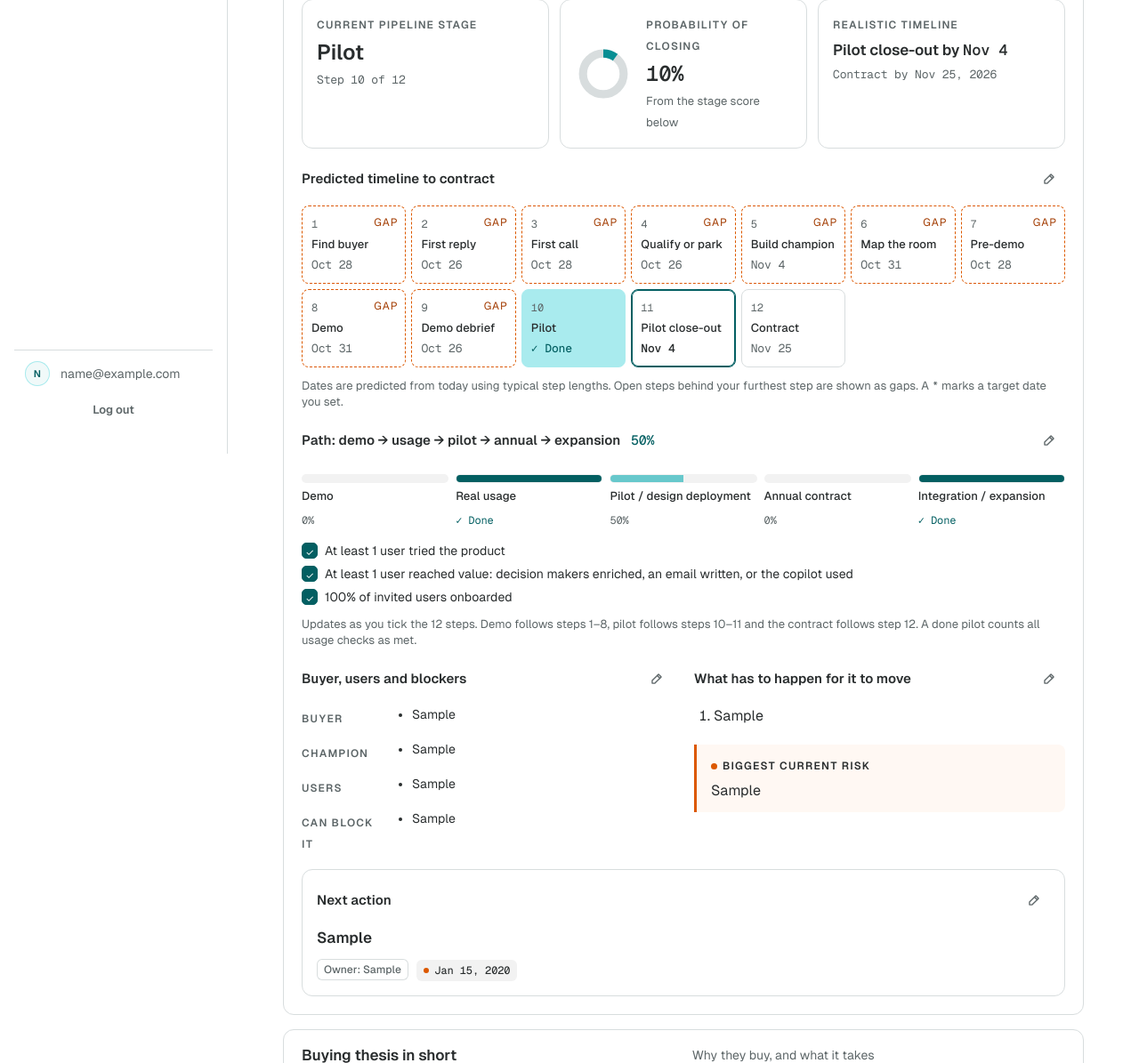
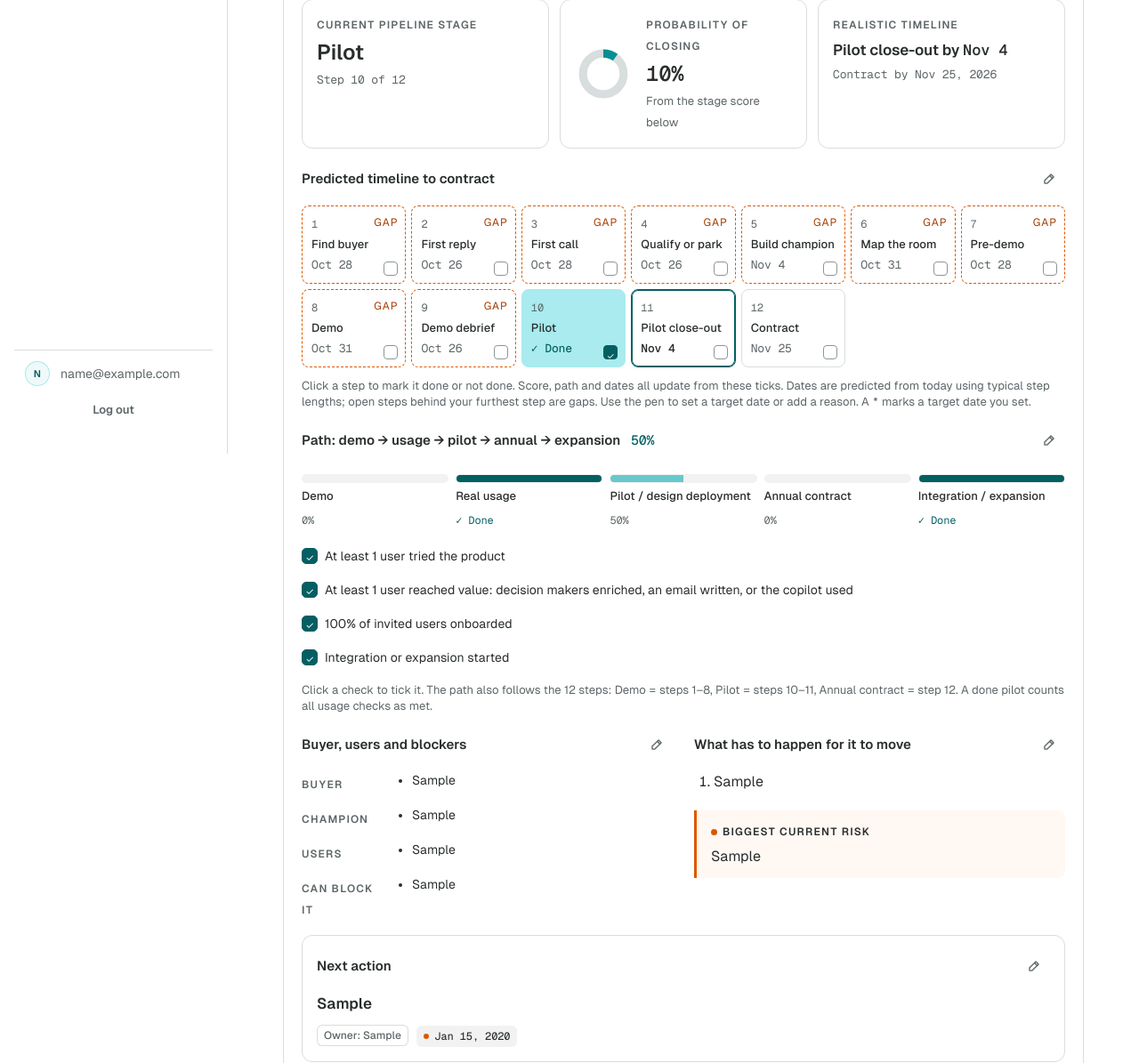
Before and after one commit to siddharthLT/LTPipeline, a Django app: page /accounts/1/ in a window 1280 px wide. Shown: the part 290-1485 px from the top of the page at 89% size. Run offline with Django 5.2, Linux system fonts and the light colour scheme; a user stored in the database is signed in; tables that the repository leaves empty hold one stand-in row (values such as "Sample post").

Commit message:
Make timeline steps and usage checks clickable
Co-Authored-By: Claude Sonnet 5.5 <noreply@anthropic.com>

```diff
--- a/config/settings.py
+++ b/config/settings.py
@@ -103,7 +103,7 @@ WSGI_APPLICATION = 'config.wsgi.application'
 if os.environ.get('DATABASE_URL'):
     import dj_database_url
     DATABASES = {'default': dj_database_url.parse(os.environ['DATABASE_URL'], conn_max_age=0)}
-    if os.environ.get('DB_HOSTADDR'):
+    if os.environ.get('DB_HOSTADDR') and 'postgres' in DATABASES['default']['ENGINE']:
         # Local fallback when the machine's DNS cannot resolve the database host: connect to this IP,
         # while the hostname is still used for TLS.
         DATABASES['default'].setdefault('OPTIONS', {})['hostaddr'] = os.environ['DB_HOSTADDR']
--- a/pipeline/models.py
+++ b/pipeline/models.py
@@ -160,12 +160,13 @@ class Account(models.Model):
         """Demo -> real usage -> pilot -> annual contract -> integration, each 0..1, from the stage ticks."""
         done = self.done_stages
         piloting = 10 in done or 11 in done or 12 in done
-        checks = [(key, label, bool(getattr(self, key)) or piloting) for key, label in USAGE_CHECKS]
+        checks = [{'key': key, 'label': label, 'manual': bool(getattr(self, key)), 'ok': bool(getattr(self, key)) or piloting}
+                  for key, label in USAGE_CHECKS]
         w = STAGE_WEIGHTS
         demo = 1.0 if 8 in done else sum(w[n] for n in done if n < 8) / sum(w[n] for n in range(1, 8))
         fractions = [
             demo,
-            sum(1 for *_, ok in checks if ok) / len(checks),
+            sum(1 for c in checks if c['ok']) / len(checks),
             sum(1 for n in (10, 11) if n in done) / 2,
             1.0 if 12 in done else 0.0,
             1.0 if self.integration_started else 0.0,
@@ -201,7 +202,7 @@ class Account(models.Model):
             return {'date': s['date'], 'label': '', 'auto': True}
 
         usage = self.path_steps()[1]
-        checks_ok = sum(1 for *_, ok in usage['checks'] if ok)
+        checks_ok = sum(1 for c in usage['checks'] if c['ok'])
         usage_when = ({'date': None, 'label': 'Done', 'auto': False} if usage['state'] == 'done'
                       else {'date': None, 'label': f'{checks_ok} of {len(usage["checks"])} checks', 'auto': False, 'plain': True})
         return [
--- a/pipeline/templates/pipeline/account_detail.html
+++ b/pipeline/templates/pipeline/account_detail.html
@@ -48,7 +48,7 @@
       </div>
     </div>
 
-    <div class="block">
+    <div class="block" id="timeline-strip">
       <div class="block__head">
         <h3 class="block__t">Predicted timeline to contract</h3>
         <button type="button" class="icon-btn icon-btn--sm" data-edit-url="{% url 'pipeline:edit_section' account.pk 'stages' %}" aria-label="Edit stages and target dates">{% include "partials/pen.html" %}</button>
@@ -56,28 +56,42 @@
       <ol class="tstrip">
         {% for s in schedule %}
         <li class="tstrip__item{% if s.done %} is-done{% elif s.gap %} is-gap{% endif %}{% if next_stage and s.num == next_stage.num %} is-next{% endif %}">
-          <span class="tstrip__n mono">{{ s.num }}</span>
-          <span class="tstrip__name">{{ s.name }}</span>
-          <span class="tstrip__date mono">{% if s.done %}&#10003; Done{% else %}{{ s.date|date:"M j" }}{% if s.override %}<abbr title="Target date you set"> *</abbr>{% endif %}{% endif %}</span>
+          <button type="button" class="tstrip__btn" role="checkbox" aria-checked="{% if s.done %}true{% else %}false{% endif %}"
+                  data-toggle-url="{% url 'pipeline:stage_toggle' account.pk s.num %}"
+                  title="{% if s.done %}Click to mark not done{% else %}Click to mark done{% endif %}">
+            <span class="tstrip__n mono">{{ s.num }}</span>
+            <span class="tstrip__name">{{ s.name }}</span>
+            <span class="tstrip__date mono">{% if s.done %}&#10003; Done{% else %}{{ s.date|date:"M j" }}{% if s.override %}<abbr title="Target date you set"> *</abbr>{% endif %}{% endif %}</span>
+            <span class="tstrip__box" aria-hidden="true">{% if s.done %}&#10003;{% endif %}</span>
+          </button>
           {% if s.gap and not s.done %}<span class="tstrip__tag">Gap</span>{% endif %}
         </li>
         {% endfor %}
       </ol>
-      <p class="note">Dates are predicted from today using typical step lengths. Open steps behind your furthest step are shown as gaps. A <span class="mono">*</span> marks a target date you set.</p>
+      <p class="note">Click a step to mark it done or not done. Score, path and dates all update from these ticks. Dates are predicted from today using typical step lengths; open steps behind your furthest step are gaps. Use the pen to set a target date or add a reason. A <span class="mono">*</span> marks a target date you set.</p>
     </div>
 
-    <div class="block">
+    <div class="block" id="path-block">
       <div class="block__head">
         <h3 class="block__t">Path: demo &rarr; usage &rarr; pilot &rarr; annual &rarr; expansion <span class="mono block__pct">{{ path_pct }}%</span></h3>
         <button type="button" class="icon-btn icon-btn--sm" data-edit-url="{% url 'pipeline:edit_section' account.pk 'usage' %}" aria-label="Edit usage checks">{% include "partials/pen.html" %}</button>
       </div>
       {% include "partials/pathbar.html" with path=path labels=True %}
       <ul class="checks">
-        {% for key, label, ok in path.1.checks %}
-        <li class="{% if ok %}is-ok{% endif %}"><span class="checks__box" aria-hidden="true">{% if ok %}&#10003;{% endif %}</span>{{ label }}</li>
+        {% for c in path.1.checks %}
+        <li class="{% if c.ok %}is-ok{% endif %}">
+          <button type="button" class="checks__btn" role="checkbox" aria-checked="{% if c.ok %}true{% else %}false{% endif %}" data-toggle-url="{% url 'pipeline:flag_toggle' account.pk c.key %}">
+            <span class="checks__box" aria-hidden="true">{% if c.ok %}&#10003;{% endif %}</span>{{ c.label }}{% if c.ok and not c.manual %} <span class="t-muted">(counted from a done pilot)</span>{% endif %}
+          </button>
+        </li>
         {% endfor %}
+        <li class="{% if account.integration_started %}is-ok{% endif %}">
+          <button type="button" class="checks__btn" role="checkbox" aria-checked="{% if account.integration_started %}true{% else %}false{% endif %}" data-toggle-url="{% url 'pipeline:flag_toggle' account.pk 'integration_started' %}">
+            <span class="checks__box" aria-hidden="true">{% if account.integration_started %}&#10003;{% endif %}</span>Integration or expansion started
+          </button>
+        </li>
       </ul>
-      <p class="note">Updates as you tick the 12 steps. Demo follows steps 1&ndash;8, pilot follows steps 10&ndash;11 and the contract follows step 12. A done pilot counts all usage checks as met.</p>
+      <p class="note">Click a check to tick it. The path also follows the 12 steps: Demo = steps 1&ndash;8, Pilot = steps 10&ndash;11, Annual contract = step 12. A done pilot counts all usage checks as met.</p>
     </div>
 
     <div class="twocol">
--- a/pipeline/urls.py
+++ b/pipeline/urls.py
@@ -10,6 +10,8 @@ urlpatterns = [
     path('playbook/<int:pk>/edit/', views.edit_usage_stage, name='edit_usage_stage'),
     path('accounts/<int:pk>/', views.account_detail, name='account_detail'),
     path('accounts/<int:pk>/edit/<slug:section>/', views.edit_section, name='edit_section'),
+    path('accounts/<int:pk>/stage/<int:num>/toggle/', views.toggle_stage, name='stage_toggle'),
+    path('accounts/<int:pk>/flag/<slug:flag>/toggle/', views.toggle_flag, name='flag_toggle'),
     path('accounts/<int:pk>/task/<int:item_id>/toggle/', views.toggle_task, name='task_toggle'),
     path('accounts/<int:pk>/meeting/<int:meeting_id>/part/<slug:part>/', views.edit_meeting_part, name='meeting_part'),
     path('accounts/<int:pk>/<slug:kind>/new/', views.edit_item, name='item_new'),
--- a/pipeline/views.py
+++ b/pipeline/views.py
@@ -8,7 +8,7 @@ from django.views.decorators.http import require_http_methods, require_POST
 
 from .forms import (SNAPSHOT_FORMS, AccountForm, CompanyForm, EmailForm, EventForm, IcpForm, MeetingForm, OverviewForm,
                     ProfileForm, StageForm, TaskForm, UsageStageForm, meeting_part_form)
-from .models import MEETING_PARTS, Account, MeetingNote, SentEmail, Task, TimelineEvent, UsageStage
+from .models import MEETING_PARTS, Account, MeetingNote, SentEmail, StageProgress, Task, TimelineEvent, UsageStage
 from .stages import STAGES
 
 SECTIONS = {
@@ -166,3 +166,26 @@ def edit_usage_stage(request, pk):
     stage = get_object_or_404(UsageStage, pk=pk)
     form = UsageStageForm(request.POST or None, instance=stage)
     return _form_response(request, form, f'Edit: {stage.name}', f'usage-{stage.pk}')
+
+
+FLAGS = ('usage_tried', 'usage_value', 'usage_onboarded', 'integration_started')
+
+
+@login_required
+@require_POST
+def toggle_stage(request, pk, num):
+    row = get_object_or_404(StageProgress, account_id=pk, stage=num)
+    row.done = not row.done
+    row.save(update_fields=['done'])
+    return JsonResponse({'ok': True, 'anchor': 'timeline-strip'})
+
+
+@login_required
+@require_POST
+def toggle_flag(request, pk, flag):
+    if flag not in FLAGS:
+        return JsonResponse({'error': 'unknown flag'}, status=404)
+    account = get_object_or_404(Account, pk=pk)
+    setattr(account, flag, not getattr(account, flag))
+    account.save(update_fields=[flag])
+    return JsonResponse({'ok': True, 'anchor': 'path-block'})
--- a/static/css/app.css
+++ b/static/css/app.css
@@ -257,19 +257,25 @@ th.gantt__acct.gantt__head { padding-left: var(--s-4) !important; }
 .nextact .tag { margin-right: 6px; }
 
 .tstrip { list-style: none; margin: 0; padding: 0; display: grid; grid-template-columns: repeat(auto-fill, minmax(112px, 1fr)); gap: 6px; }
-.tstrip__item { border: 1px solid var(--line); border-radius: var(--r-sm); padding: 8px 10px; display: grid; gap: 2px; position: relative; min-height: 76px; align-content: start; }
+.tstrip__item { border: 1px solid var(--line); border-radius: var(--r-sm); position: relative; min-height: 76px; }
+.tstrip__btn { display: grid; gap: 2px; align-content: start; width: 100%; height: 100%; min-height: 74px; padding: 8px 10px; text-align: left; border-radius: inherit; cursor: pointer; }
+.tstrip__btn:hover { background: color-mix(in srgb, var(--teal) 8%, transparent); }
+.tstrip__box { position: absolute; right: 8px; bottom: 8px; width: 16px; height: 16px; border: 1.5px solid var(--ink-ctl); border-radius: 4px; display: grid; place-items: center; font-size: 10px; color: var(--on-fill); background: #fff; }
+.tstrip__item.is-done .tstrip__box { background: var(--teal-deep); border-color: var(--teal-deep); }
 .tstrip__n { font-size: var(--fs-micro); color: var(--ink-2); }
 .tstrip__name { font-size: var(--fs-label); line-height: var(--lh-label); font-weight: 500; }
 .tstrip__date { font-size: var(--fs-label); color: var(--ink-2); margin-top: auto; }
 .tstrip__item.is-done { background: var(--teal-200); border-color: var(--teal-200); }
 .tstrip__item.is-done .tstrip__date { color: var(--teal-deep); font-weight: 500; }
 .tstrip__item.is-gap { border-style: dashed; border-color: var(--orange); }
-.tstrip__tag { position: absolute; top: 6px; right: 8px; font-size: var(--fs-micro); letter-spacing: 0.08em; text-transform: uppercase; color: #A23B00; }
+.tstrip__tag { pointer-events: none; position: absolute; top: 6px; right: 8px; font-size: var(--fs-micro); letter-spacing: 0.08em; text-transform: uppercase; color: #A23B00; }
 .tstrip__item.is-next { border-color: var(--teal-deep); box-shadow: inset 0 0 0 1px var(--teal-deep); }
 .tstrip__item.is-next .tstrip__date { color: var(--ink); font-weight: 600; }
 
 .checks { list-style: none; margin: 0; padding: 0; display: grid; gap: 6px; }
-.checks li { display: flex; align-items: flex-start; gap: var(--s-2); font-size: var(--fs-meta); line-height: var(--lh-meta); color: var(--ink-2); }
+.checks li { font-size: var(--fs-meta); line-height: var(--lh-meta); color: var(--ink-2); }
+.checks__btn { display: flex; align-items: flex-start; gap: var(--s-2); width: 100%; text-align: left; padding: 6px 8px; margin: 0 -8px; border-radius: var(--r-sm); cursor: pointer; color: inherit; }
+.checks__btn:hover { background: var(--surface-2); }
 .checks li.is-ok { color: var(--ink); }
 .checks__box { width: 18px; height: 18px; flex: none; border: 1.5px solid var(--ink-ctl); border-radius: 5px; display: grid; place-items: center; font-size: 11px; color: var(--on-fill); margin-top: 1px; }
 .checks li.is-ok .checks__box { background: var(--teal-deep); border-color: var(--teal-deep); }
```
Also changed, not shown: pipeline/tests.py (+18 -0 lines).
